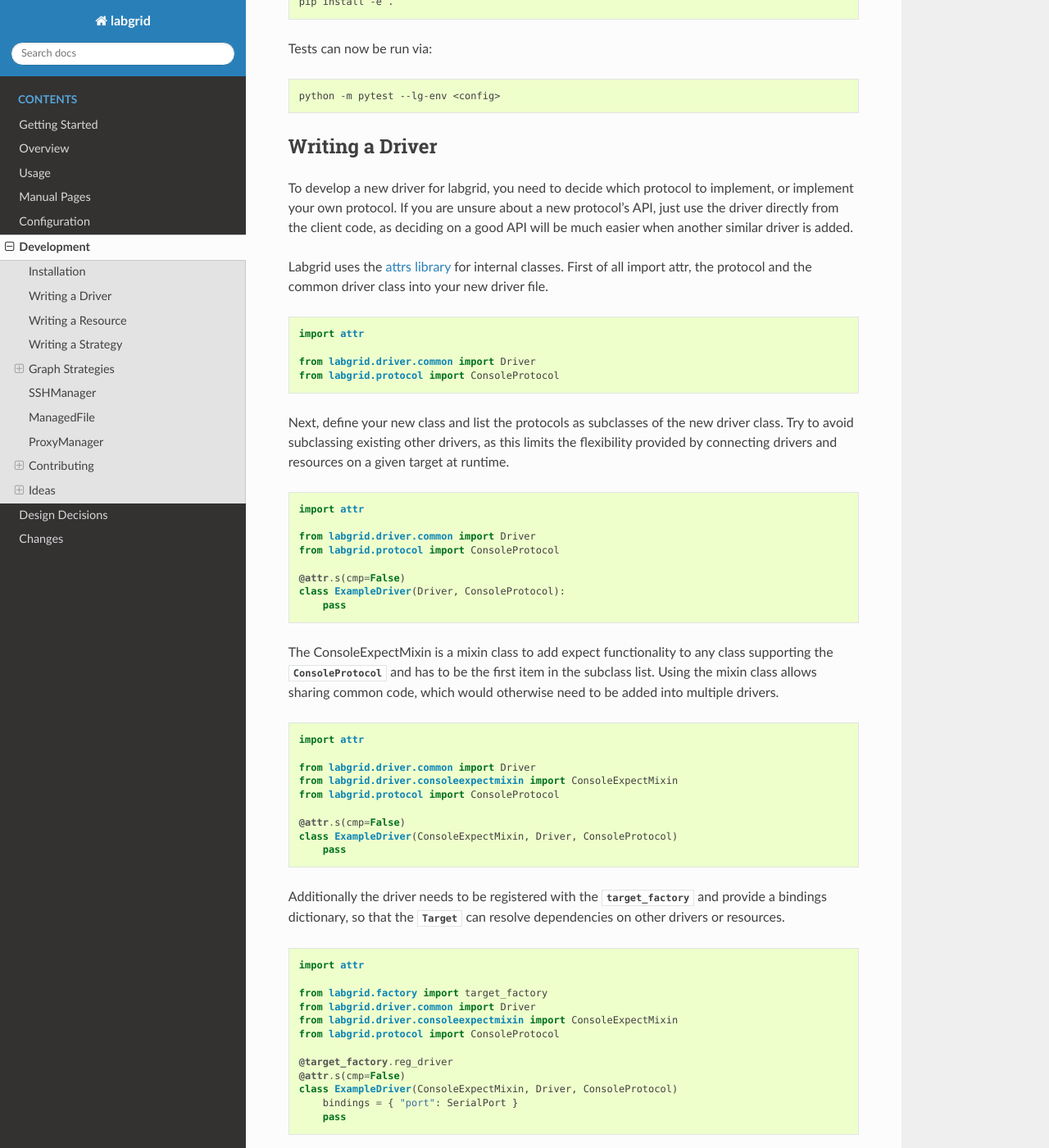
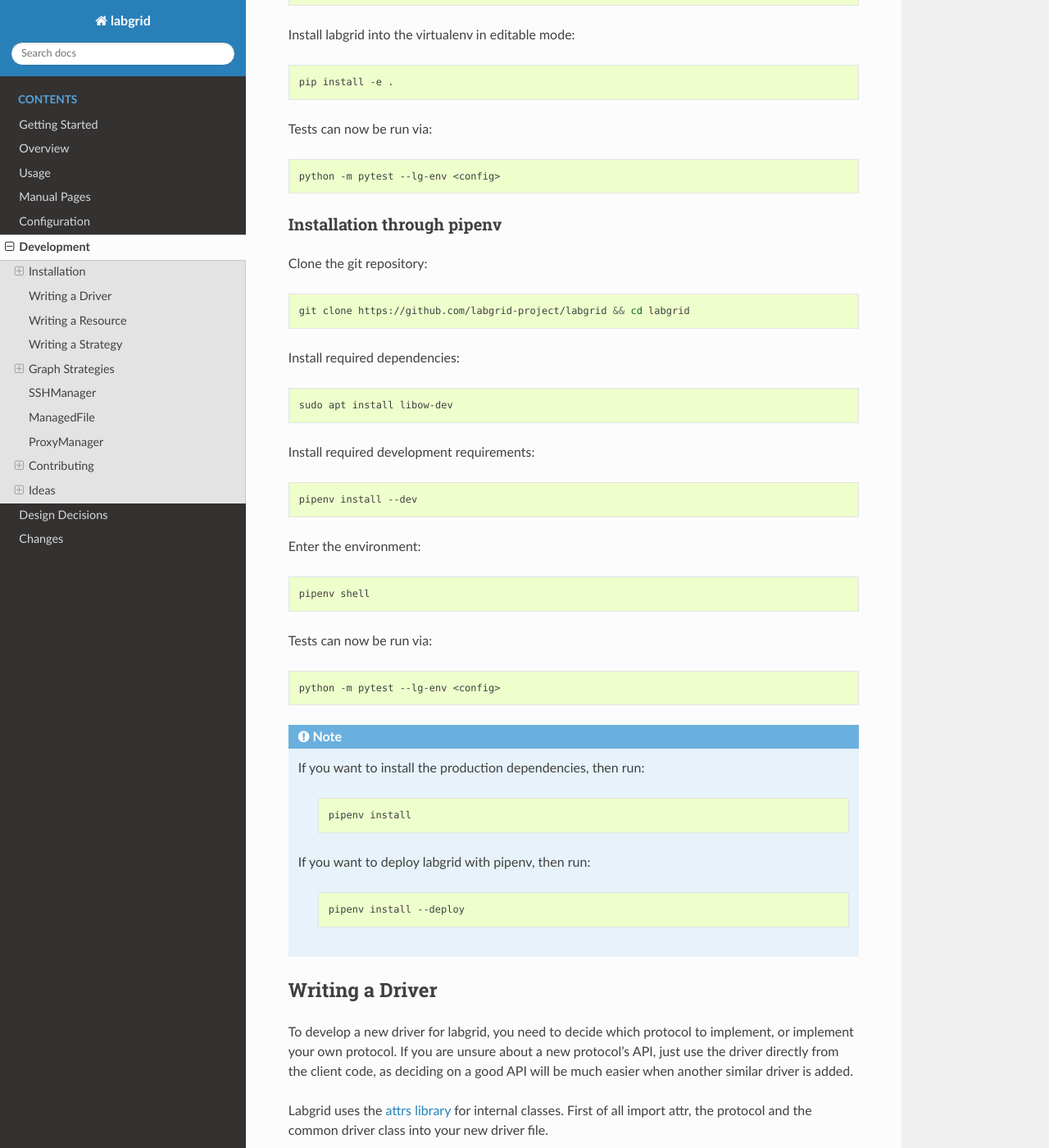
Before and after one commit to labgrid-project/labgrid, a Sphinx documentation site: the page built from doc/development.rst, in a window 1280 px wide and 1400 px high, scrolled down 807 px. Shown: the whole window at 82% size. Built offline with Sphinx 7.4.7 and the Read the Docs theme 2.0.0, drawn with Linux system fonts in a browser that asks for light colours; pages that are not in the unit, such as notebooks, are missing from menus; some of the changed text lies outside the part shown.

Commit message:
introduce Pipfile and Pipfile.lock for handling dependencies throgh pipenv
Signed-off-by: Konrad Kreitmair <kkreitmair@tdt.de>

add autogenerated Pipfile.lock

Signed-off-by: Konrad Kreitmair <kkreitmair@tdt.de>

comment out commented additional dependencies

Signed-off-by: Konrad Kreitmair <kkreitmair@tdt.de>

update dependencies locking

Signed-off-by: Konrad Kreitmair <kkreitmair@tdt.de>

remove pinning python version in Pipfile

Signed-off-by: Konrad Kreitmair <kkreitmair@tdt.de>

change labgrid dependency name for better readability

Signed-off-by: Konrad Kreitmair <kkreitmair@tdt.de>

rorganized package dependencies for developement section

Signed-off-by: Konrad Kreitmair <kkreitmair@tdt.de>

add updated Pipfile.lock

Signed-off-by: Konrad Kreitmair <kkreitmair@tdt.de>

add documentation of basic pipenv usage

Signed-off-by: Konrad Kreitmair <kkreitmair@tdt.de>

update dependencies in Pipfile

Signed-off-by: Konrad Kreitmair <kkreitmair@tdt.de>

fixed typo

Signed-off-by: Konrad Kreitmair <kkreitmair@tdt.de>

```diff
--- a/doc/development.rst
+++ b/doc/development.rst
@@ -4,6 +4,11 @@
 
 Installation
 ------------
+
+There are two ways to install labgrid.
+
+Installation through requirements.txt
+~~~~~~~~~~~~~~~~~~~~~~~~~~~~~~~~~~~~~
 
 Clone the git repository:
 
@@ -41,6 +46,55 @@
 .. code-block:: bash
 
    python -m pytest --lg-env <config>
+
+Installation through pipenv
+~~~~~~~~~~~~~~~~~~~~~~~~~~~
+
+Clone the git repository:
+
+.. code-block:: bash
+
+   git clone https://github.com/labgrid-project/labgrid && cd labgrid
+
+Install required dependencies:
+
+.. code-block:: bash
+
+   sudo apt install libow-dev
+
+Install required development requirements:
+
+.. code-block:: bash
+
+   pipenv install --dev
+
+Enter the environment:
+
+.. code-block:: bash
+
+   pipenv shell
+
+Tests can now be run via:
+
+.. code-block:: bash
+
+   python -m pytest --lg-env <config>
+
+.. note::
+   If you want to install the production dependencies,
+   then run:
+
+      .. code-block:: bash
+
+          pipenv install
+
+   If you want to deploy labgrid with pipenv,
+   then run:
+
+      .. code-block:: bash
+
+         pipenv install --deploy
+
 
 Writing a Driver
 ----------------
--- a/doc/getting_started.rst
+++ b/doc/getting_started.rst
@@ -71,6 +71,9 @@
 If the help for labgrid-client does not show up, open an `Issue
 <https://github.com/labgrid-project/labgrid/issues>`_. If everything was
 successful so far, proceed to the next section:
+
+For an alternative way of installing labgrid,
+see :doc:`development reference <development>`
 
 Optional Requirements
 ~~~~~~~~~~~~~~~~~~~~~
```
Also changed, not shown: 2 other files.
